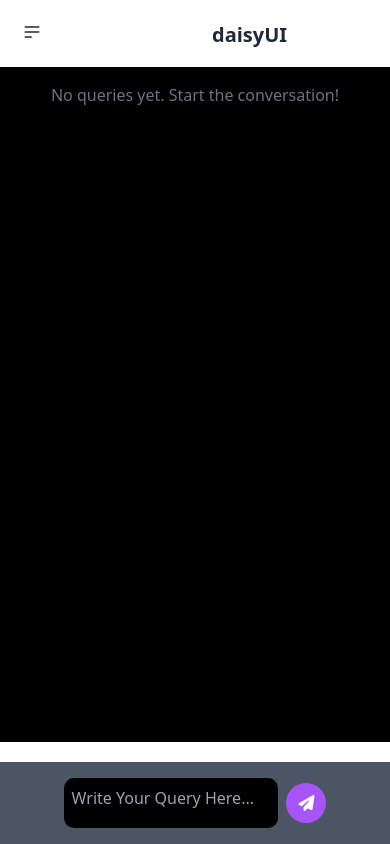
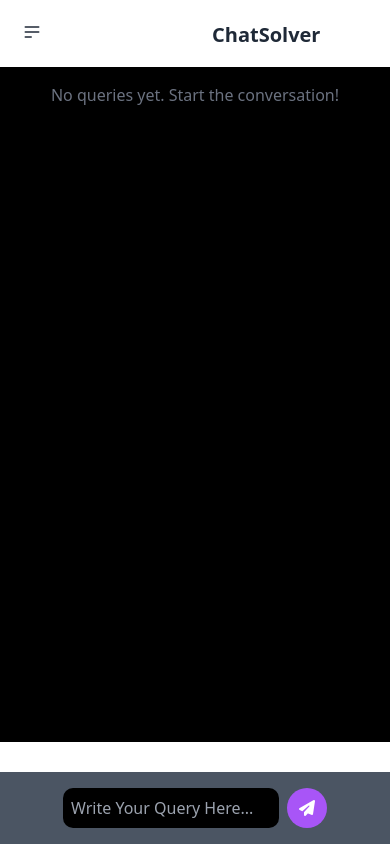
Before and after one commit to sanjitpal123/Chatsolver, a React (Vite) app: page / in a window 390 px wide. Built offline with nearby package versions, Linux system fonts and the light colour scheme.

Commit message:
Changing navbar

```diff
--- a/src/Component/Chat.jsx
+++ b/src/Component/Chat.jsx
@@ -67,7 +67,7 @@
       <div className="w-full fixed bottom-0 left-0 md:left-10 border-1 border-white bg-gray-600 text-white p-4 flex justify-center items-center gap-2">
         <textarea
           placeholder="Write Your Query Here..."
-          className="min-h-[50px] w-[60%] text-white bg-black p-2 resize-none overflow-y-auto rounded-[10px]"
+          className="min-h-[50px]w-[80%] md:w-[60%] text-white bg-black p-2 resize-none overflow-y-auto rounded-[10px]"
           rows="1"
           onKeyDown={handleKeyDown}
           onChange={handleChange}
--- a/src/Component/Navbar.jsx
+++ b/src/Component/Navbar.jsx
@@ -36,7 +36,7 @@
           </div>
         </div>
         <div className="navbar-center">
-          <a className="btn btn-ghost text-xl">daisyUI</a>
+          <a className="btn btn-ghost text-xl">ChatSolver</a>
         </div>
 
       </div>
```
